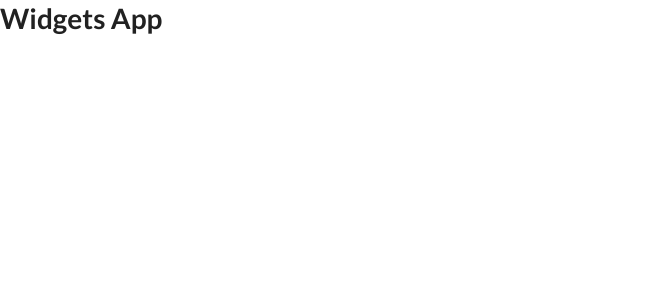
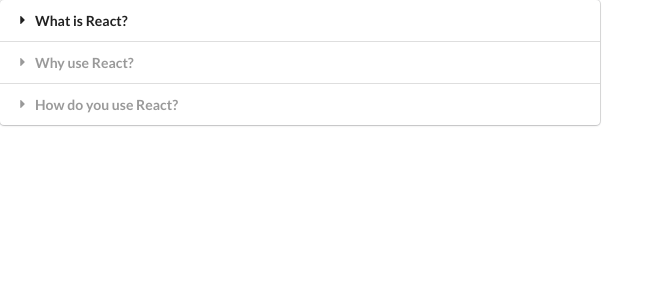
Before and after one commit to thomkok18/react-cursus, a React (Create React App) app in the folder widgets/: page / in a window 1280 px wide. Shown: the top 300 px of the page, without its empty margins (0-664 px from the left). Built offline with nearby package versions, Linux system fonts and the light colour scheme.

Commit message:
Accordion widget added to the home page.

```diff
--- a/widgets/src/App.js
+++ b/widgets/src/App.js
@@ -1,7 +1,25 @@
 import React from 'react';
+import Accordion from "./components/Accordion";
+
+const items = [
+    {
+        title: 'What is React?',
+        content: 'React is a front end javascript framework.'
+    },
+    {
+        title: 'Why use React?',
+        content: 'React is a favorite JS library among engineers.'
+    },
+    {
+        title: 'How do you use React?',
+        content: 'You use React by creating components.'
+    }
+];
 
 export default () => {
     return (
-        <h1>Widgets App</h1>
+        <div>
+            <Accordion items={items} />
+        </div>
     );
 };
```
